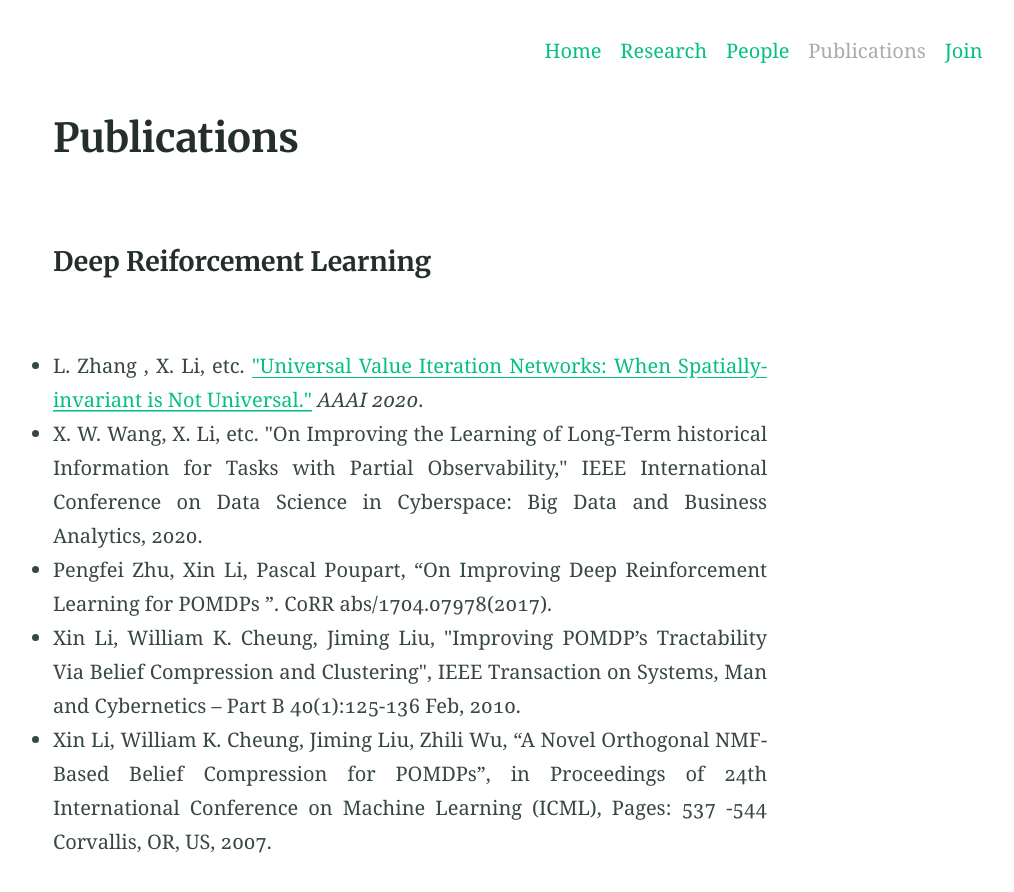
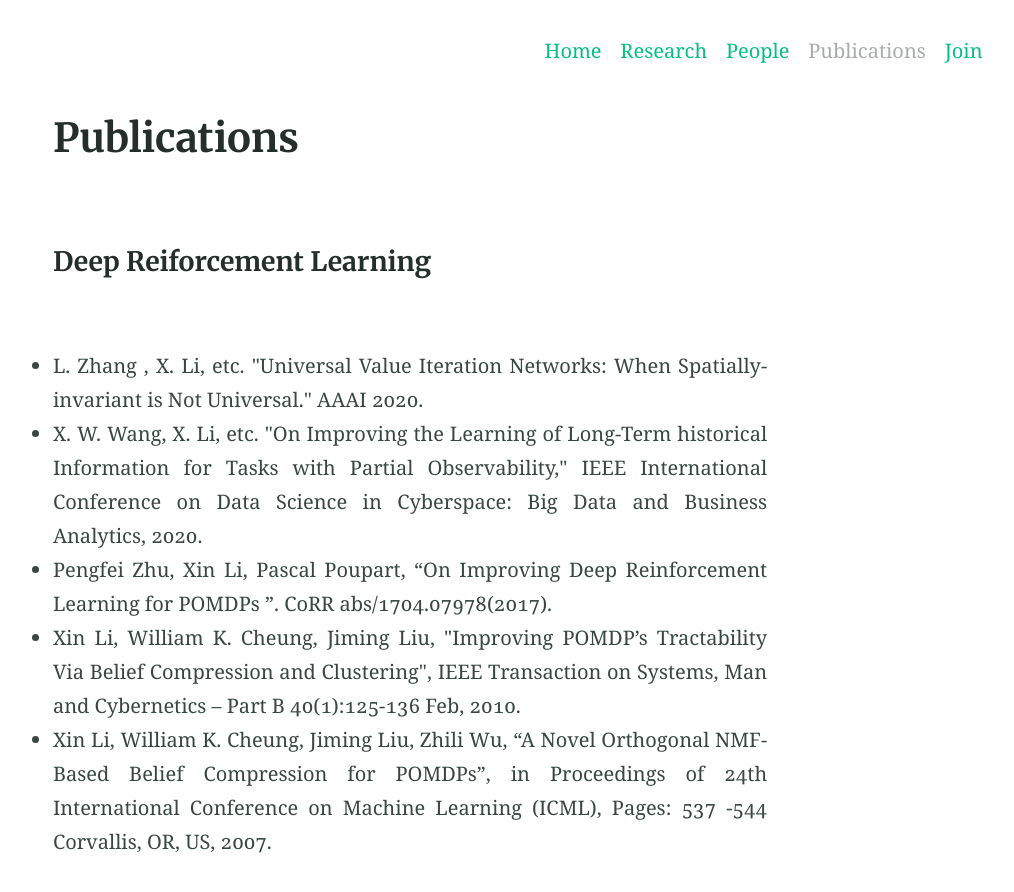
Before and after one commit to nengnengli/bit1029public.github.io, a Jekyll site: the page built from publications.md, in a window 1280 px wide and 900 px high. Shown: the top 892 px of the window, without its empty margins (230-1244 px from the left). Built offline with Jekyll 4.4.1, drawn with Linux system fonts in a browser that asks for light colours.

Commit message:
Update publications.md

```diff
--- a/publications.md
+++ b/publications.md
@@ -10,7 +10,7 @@ collectionpage: pages
 
 <br>
 
-- <p style="text-align:justify;">L. Zhang , X. Li, etc.  <a href="https://www.aaai.org/Papers/AAAI/2020GB/AAAI-ZhangL.10191.pdf"> "Universal Value Iteration Networks: When Spatially-invariant is Not Universal."</a> <em>AAAI 2020</em>.</p>
+- <p style="text-align:justify;">L. Zhang , X. Li, etc. "Universal Value Iteration Networks: When Spatially-invariant is Not Universal." AAAI 2020.</p>
 - <p style="text-align:justify;">X. W. Wang, X. Li, etc. "On Improving the Learning of Long-Term historical Information for Tasks with Partial Observability," IEEE International Conference on Data Science in Cyberspace: Big Data and Business Analytics, 2020.</p>
 - <p style="text-align:justify;">Pengfei Zhu, Xin Li, Pascal Poupart, “On Improving Deep Reinforcement Learning for POMDPs ”. CoRR abs/1704.07978(2017).</p>
 - <p style="text-align:justify;">Xin Li, William K. Cheung, Jiming Liu, "Improving POMDP’s Tractability Via Belief Compression and Clustering", IEEE Transaction on Systems, Man and Cybernetics – Part B 40(1):125-136 Feb, 2010.</p>
```
